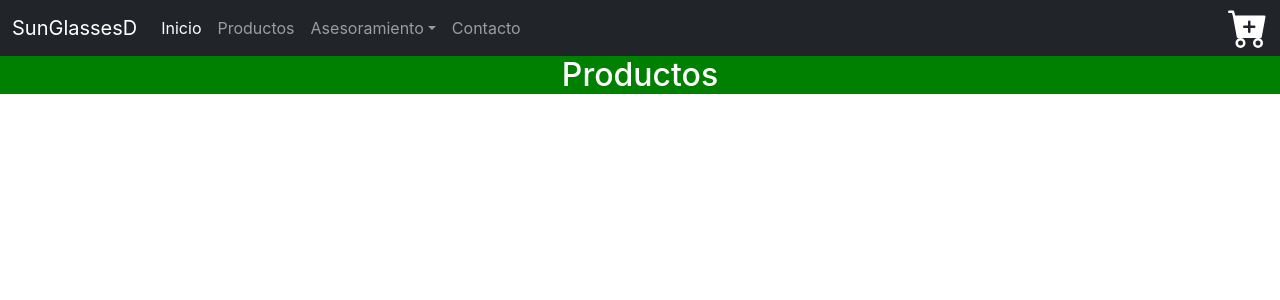
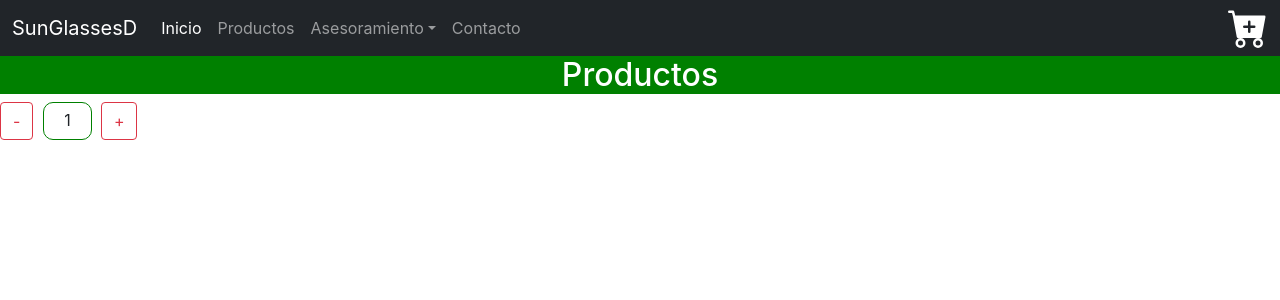
Before and after one commit to josedaniele/sunglasses_store_daniele, a React (Create React App) app: page / in a window 1280 px wide. Shown: the top 300 px of the page. Built offline with nearby package versions, Linux system fonts and the light colour scheme.

Commit message:
contador agregado

```diff
--- a/src/App.js
+++ b/src/App.js
@@ -1,12 +1,28 @@
 import Navbar from "./components/NavBar/NavBar";
 import Container from "./components/Main/ItemListContainer";
+import { useEffect } from "react";
 function App() {
   return (
     <div>
       <Navbar />
       <Container/>
     </div>
+
   );
+  const lentes = { id: "lente de Sol" ,marca : "rayban", color: "azul"};
+
+  useEffect(() =>{
+    const setLentes = new Promise((resolve, reject) =>{
+      setTimeout(() =>{
+      resolve (lentes);
+    }, 3000);
+    });
+    setLentes
+    .then((res) =>{
+
+    })
+  })
+
 }
 
 export default App;
--- a/src/components/CartWidget/CartWidget.jsx
+++ b/src/components/CartWidget/CartWidget.jsx
@@ -1,10 +1,10 @@
 import React, { Component } from "react";
 import { BsFillCartPlusFill } from "react-icons/bs";
 
-class Carrito extends Component {
+class CartWidget extends Component {
   render() {
     return <BsFillCartPlusFill style={{ color: "white", fontSize: "40px" }} />;
   }
 }
 
-export default Carrito;
+export default CartWidget;
--- /dev/null
+++ b/src/components/Counter/Counter.jsx
@@ -0,0 +1,34 @@
+import React, { useState } from "react";
+
+function Counter() {
+  const [count, setCount] = useState(1);
+  let incCount =()=>{
+    if(count<15)
+    {
+    setCount(Number(count)+1);
+    }
+  };
+  let decCount = () => {
+     if(count>1)
+     {
+      setCount(count - 1);
+     }
+  }
+
+   return(
+    <>
+    <div className="col-md-4">
+    <div class="input-group">
+  <div class="input-group-prepend">
+    <button class="btn btn-outline-danger" type="button" onClick={decCount}>-</button>
+  </div>
+  <p style={{margin: "0px 10px", border: "solid green 1px", borderRadius: "10px", padding:"5px 20px"}} > {count}</p>
+  <div class="input-group-prepend">
+    <button class="btn btn-outline-danger" type="button" onClick={incCount}>+</button>
+  </div>
+</div>
+</div>
+   </>
+  );
+}
+export default Counter;
--- a/src/components/Main/ItemListContainer.jsx
+++ b/src/components/Main/ItemListContainer.jsx
@@ -1,9 +1,11 @@
 import React from "react";
+import Counter from "../Counter/Counter";
 
 function Container(props) {
     return (
     <main>
     <h2 style={{backgroundColor : "green",color: "white",textAlign: "center"}}> {props.title} </h2>
+    <Counter/>
     </main>
     );
     }
--- a/src/components/NavBar/NavBar.jsx
+++ b/src/components/NavBar/NavBar.jsx
@@ -1,5 +1,5 @@
 import React from "react";
-import Carrito from "../CartWidget/CartWidget";
+import CartWidget from "../CartWidget/CartWidget";
 
 const Navbar = () => {
   return (
@@ -62,7 +62,7 @@ const Navbar = () => {
               <a className="nav-link">Contacto</a>
             </li>
           </ul>
-          <Carrito />
+          <CartWidget />
         </div>
       </div>
     </nav>
```
